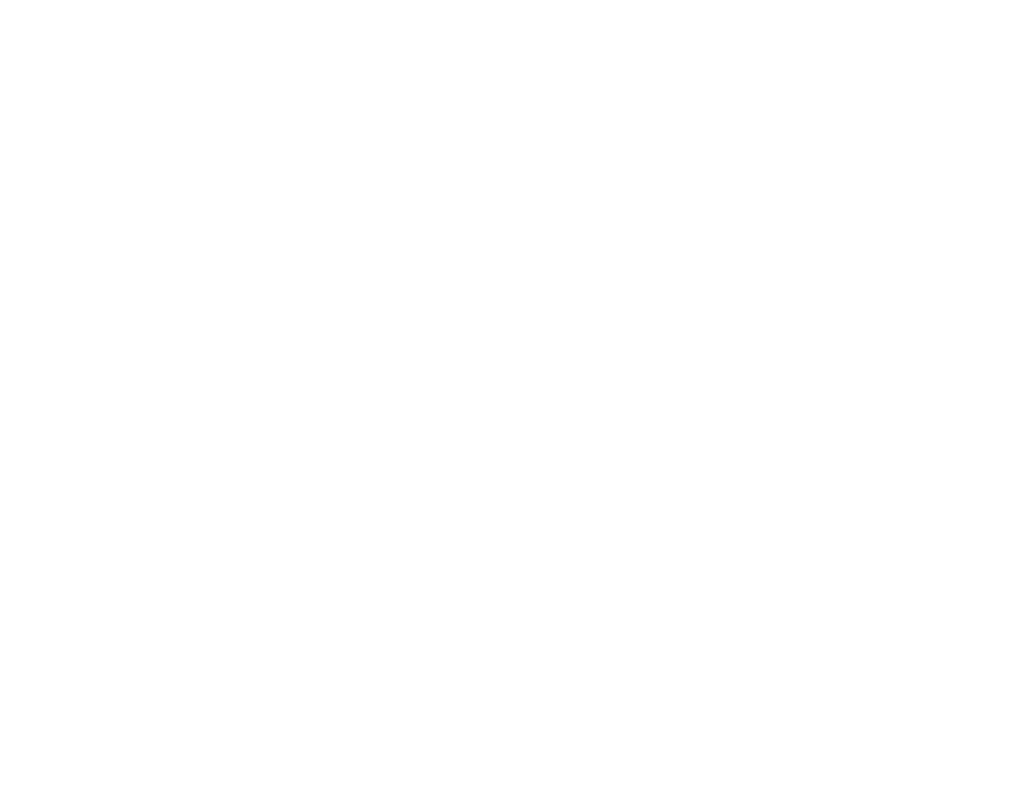
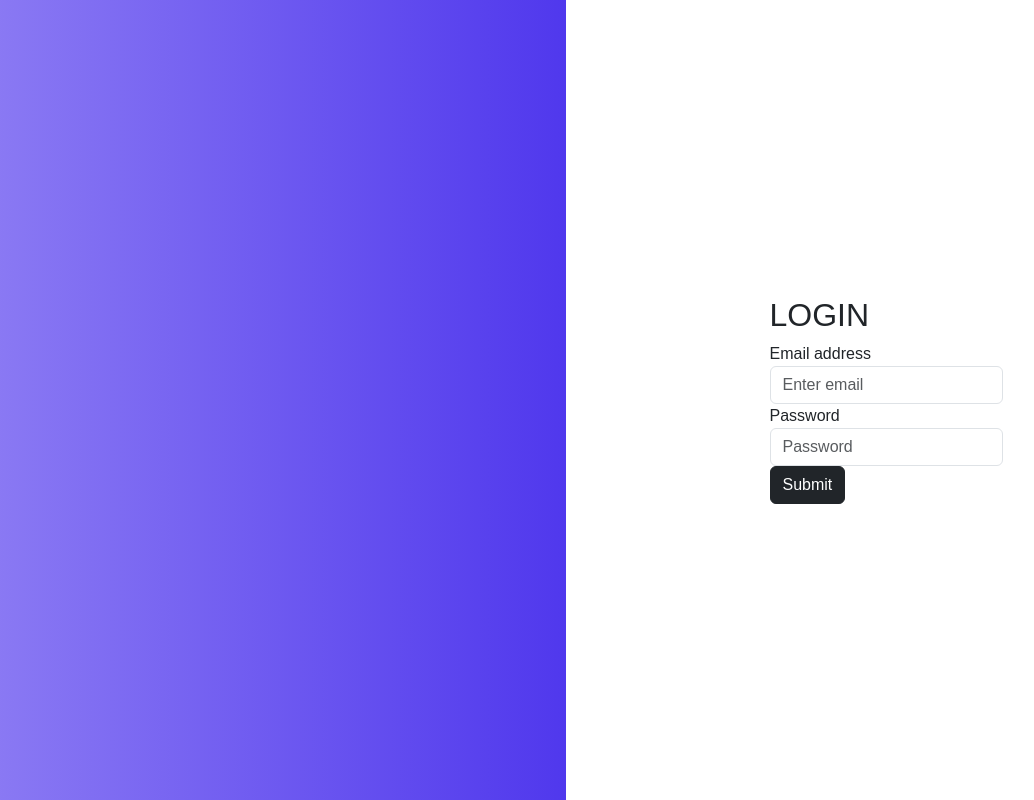
Before and after one commit to jcaillaux/mooc-groupe-2, a Vue app in the folder frontend/front-mooc/: page /landing-page in a window 1280 px wide. Before the commit this address had no page. Shown: the whole page, without its empty margins (74-1108 px from the left). Built offline with nearby package versions, Linux system fonts and the light colour scheme.

Commit message:
ajout d'une page de connexion d'un "système de login" pour tester au niveau du front et creation d'un store pinia

```diff
--- a/frontend/front-mooc/index.html
+++ b/frontend/front-mooc/index.html
@@ -8,7 +8,14 @@
     <!-- Bootstrap -->
     <link href="https://cdn.jsdelivr.net/npm/bootstrap@5.3.6/dist/css/bootstrap.min.css" rel="stylesheet" integrity="sha384-4Q6Gf2aSP4eDXB8Miphtr37CMZZQ5oXLH2yaXMJ2w8e2ZtHTl7GptT4jmndRuHDT" crossorigin="anonymous">
     <script src="https://cdn.jsdelivr.net/npm/bootstrap@5.3.6/dist/js/bootstrap.bundle.min.js" integrity="sha384-j1CDi7MgGQ12Z7Qab0qlWQ/Qqz24Gc6BM0thvEMVjHnfYGF0rmFCozFSxQBxwHKO" crossorigin="anonymous"></script>
-
+    <link href='https://fonts.googleapis.com/css?family=Poppins' rel='stylesheet'>
+    <style>
+      input:focus, textarea:focus, select:focus {
+    border-color: none !important;   /* la couleur que tu veux */
+    box-shadow: none!important; /* la couleur du glow */
+    outline: none !important;
+}
+    </style>
   </head>
   <body>
     <div id="app"></div>
--- a/frontend/front-mooc/src/App.vue
+++ b/frontend/front-mooc/src/App.vue
@@ -8,5 +8,8 @@
 </script>
 
 <style scoped>
+body {
+    font-family: 'Poppins'!important;
+}
 
 </style>
--- /dev/null
+++ b/frontend/front-mooc/src/components/Connexion.vue
@@ -0,0 +1,63 @@
+<template>
+  <h2>LOGIN</h2>
+    <form @submit.prevent="login">
+  <div class="form-group">
+    <label for="email">Email address</label>
+    <input type="text" class="form-control" id="email" aria-describedby="emailHelp" placeholder="Enter email">
+
+  </div>
+  <div class="form-group">
+    <label for="exampleInputPassword1">Password</label>
+    <input type="password" class="form-control" id="password" placeholder="Password">
+  </div>
+
+  <button type="submit" class="btn btn-dark" :onclick=login >Submit</button>
+</form>
+</template>
+<script>
+import { useCounterStore } from '../stores/data.js' // Importation du store Pinia
+import axios from 'axios';
+
+export default{
+  data(){
+    return{
+
+    }
+  },
+  methods:{
+    login(){
+        let id = document.getElementById("email").value;
+        let password = document.getElementById("password").value;
+        console.log(id);
+        console.log(password);
+        let data = {
+            username: id,
+            password: password
+        }
+        axios.post('http://127.0.0.1:5000/api/login', data)
+        .then(response => {
+            this.$router.push({ name: 'home' });
+            console.log(response.data);
+            const store = useCounterStore();
+            store.connected = true;
+
+            this.$router.push({ name: 'home' });
+        })
+        .catch(error => {
+            console.error('There was an error!', error);
+        });
+    }
+  },
+  computed: {
+    is_connected(){
+      const store = useCounterStore();
+      return store.connected;
+    }
+  }
+}
+</script>
+<style>
+
+
+
+</style>
--- a/frontend/front-mooc/src/router/index.js
+++ b/frontend/front-mooc/src/router/index.js
@@ -1,18 +1,26 @@
 import { createRouter, createWebHistory } from 'vue-router'
 import TrouverReponse from '../views/TrouverReponseView.vue' // Importation de la vue Home
 import FilDeDiscussion from '../views/FilDeDiscussionView.vue'
-
+import LandingPageView from '../views/LandingPageView.vue'
+import { useCounterStore } from '../stores/data.js' // Importation du store Pinia
 
 const routes = [
   {
     path: '/',
     name: 'home',
-    component: TrouverReponse
+    component: TrouverReponse,
+    meta: { requiresAuth: true }
   },
   {
     path: '/fil-de-discussion/:id',
     name: 'fil-de-discussion',
-    component: FilDeDiscussion
+    component: FilDeDiscussion,
+    meta: { requiresAuth: true }
+  },
+  {
+    path: '/landing-page',
+    name: 'landing-page',
+    component: LandingPageView
   }
 ]
 
@@ -21,4 +29,10 @@
   routes
 })
 
+router.beforeEach((to, from, next) => {
+  const store = useCounterStore()
+  if (to.meta.requiresAuth && !store.connected) next('/landing-page') // redirige si pas connecté
+  else next()
+})
+
 export default router
--- /dev/null
+++ b/frontend/front-mooc/src/stores/data.js
@@ -0,0 +1,6 @@
+import { defineStore } from 'pinia'
+export const useCounterStore = defineStore('counter', {
+  state: () => ({
+    connected: false,
+})
+})
--- a/frontend/front-mooc/src/views/LandingPageView.vue
+++ b/frontend/front-mooc/src/views/LandingPageView.vue
@@ -0,0 +1,40 @@
+<template>
+    <main>
+        <section class="section-ui">
+
+        </section>
+        <section class="sign-or-log">
+            <Connexion />
+        </section>
+    </main>
+
+</template>
+<script>
+import Connexion from '@/components/Connexion.vue';
+
+export default {
+    components:{
+        Connexion,
+    }
+}
+
+</script>
+<style scoped>
+main {
+    display: flex;
+    flex-direction: row;
+    margin: 0!important;
+    padding: 0!important;
+}
+main section.section-ui{
+    height: 100vh;
+    display: inline-block;
+    width: 50%;
+    background-image: linear-gradient(to right, #9181F4, #5038ED);
+}
+
+section.sign-or-log{
+
+    margin: auto;
+}
+</style>
--- a/frontend/front-mooc/src/views/TrouverReponseView.vue
+++ b/frontend/front-mooc/src/views/TrouverReponseView.vue
@@ -27,14 +27,15 @@
         <button type="button" class="btn btn-dark valider" :onclick=ValiderQuestion >Valider</button>
         <!-- Liste des résultats -->
         <section v-if="question" class="section-resultats">
-            <div class="discussion-header alert alert-info p-4 rounded-1 shadow-sm mb-4">
-                <h3>
-                    Fils de discussions recommandées :
+            <div class="">
+                <h4 class="fw-bold">
+                    Fils de discussions recommandés : <br>
+                    <span class="discussion-question">"{{ question }}"</span>
 
-                </h3>
-                <p class="discussion-question">
-                <span>"{{ question }}"</span>
-                </p>
+                </h4>
+
+
+
             </div>
             <ResultatsFils :threads="filteredThreads" />
         </section>
```
Also changed, not shown: frontend/front-mooc/src/components/InscriptionView.vue (added), frontend/front-mooc/src/views/ConnectionView.vue (deleted), frontend/front-mooc/src/views/InscriptionView.vue (deleted), 1 other file (tests, documents, lock files or other folders).
